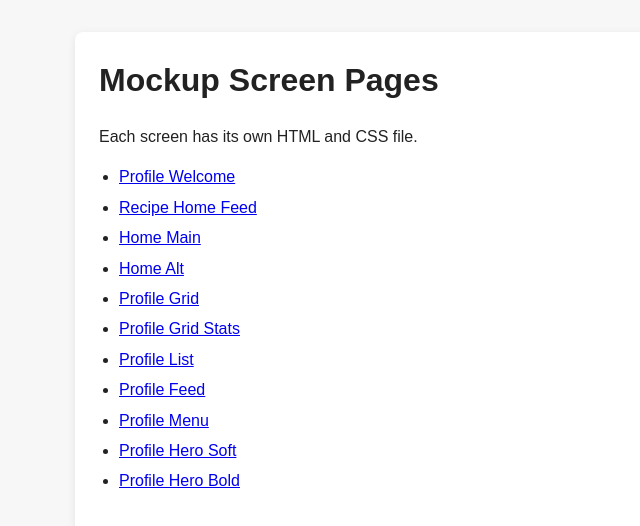
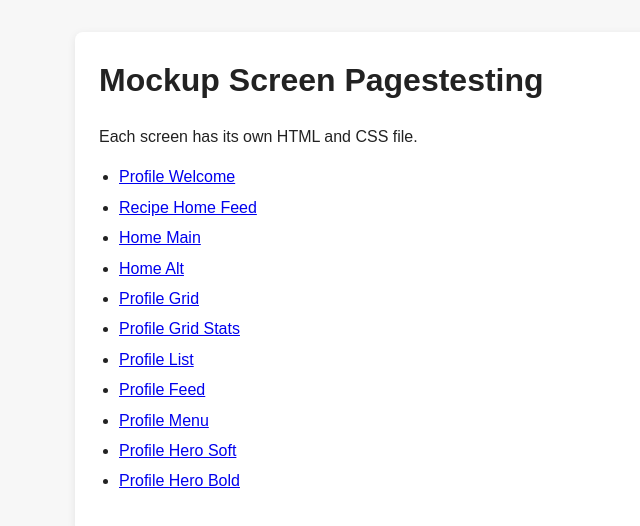
Before and after one commit to CD43-UT/P3-Public-Utility, a plain HTML site: page index.html in a window 1280 px wide. Shown: the whole page, without its empty margins (161-801 px from the left). Drawn offline with Linux system fonts and the light colour scheme.

Commit message:
Update index.html

```diff
--- a/index.html
+++ b/index.html
@@ -8,7 +8,8 @@
   </head>
   <body>
     <main>
-      <h1>Mockup Screen Pages</h1>
+      <h1>Mockup Screen Pagestesting
+      </h1>
       <p>Each screen has its own HTML and CSS file.</p>
       <ul>
         <li><a href="mockups/profile-welcome.html">Profile Welcome</a></li>
```
